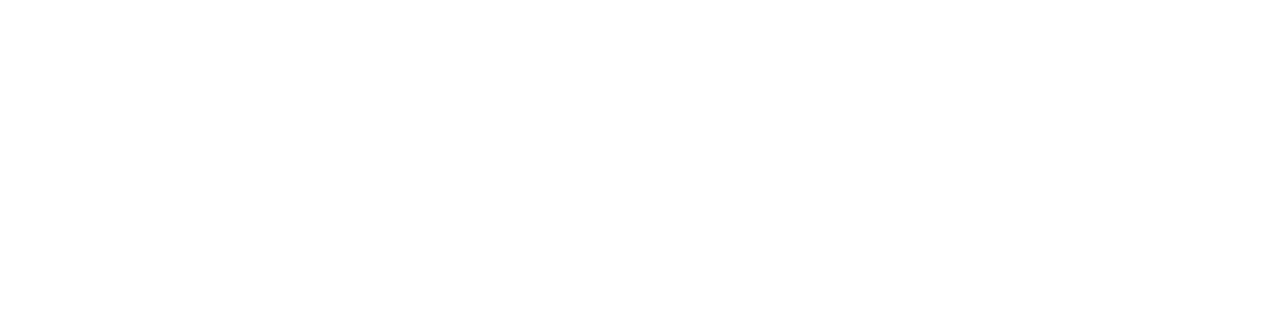
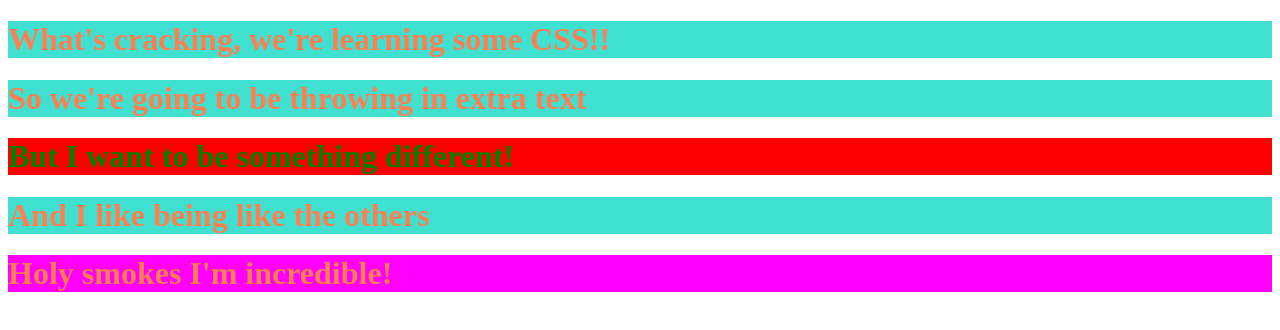
Before and after one commit to blublin/Web_Dev_CSS, a plain HTML site: page index.html in a window 1280 px wide. Drawn offline with Linux system fonts and the light colour scheme.

Commit message:
Continual updates and added gitignore

```diff
--- a/index.html
+++ b/index.html
@@ -4,9 +4,14 @@
     <meta charset="UTF-8">
     <meta http-equiv="X-UA-Compatible" content="IE=edge">
     <meta name="viewport" content="width=device-width, initial-scale=1.0">
+    <link rel="stylesheet" href="style.css">
     <title>Learning CSS</title>
 </head>
 <body>
-
+    <h1>What's cracking, we're learning some CSS!!</h1>
+    <h1>So we're going to be throwing in extra text</h1>
+    <h1 class="green_h1">But I want to be something different!</h1>
+    <h1>And I like being like the others</h1>
+    <h1 id="crazyUnique">Holy smokes I'm incredible!</h1>
 </body>
 </html>
--- a/style.css
+++ b/style.css
@@ -0,0 +1,18 @@
+h1 {
+    background-color: turquoise;
+    color: coral;
+}
+
+/* can use
+ !important
+after a value to override all other selector specificity (priority). */
+
+.green_h1 {
+    background-color: red;
+    color: green;
+}
+
+#crazyUnique {
+    background-color: fuchsia;
+    color:
+}
```
